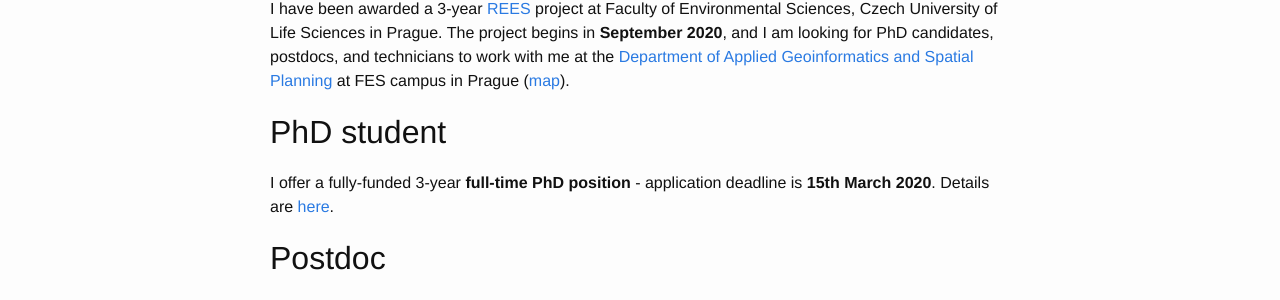
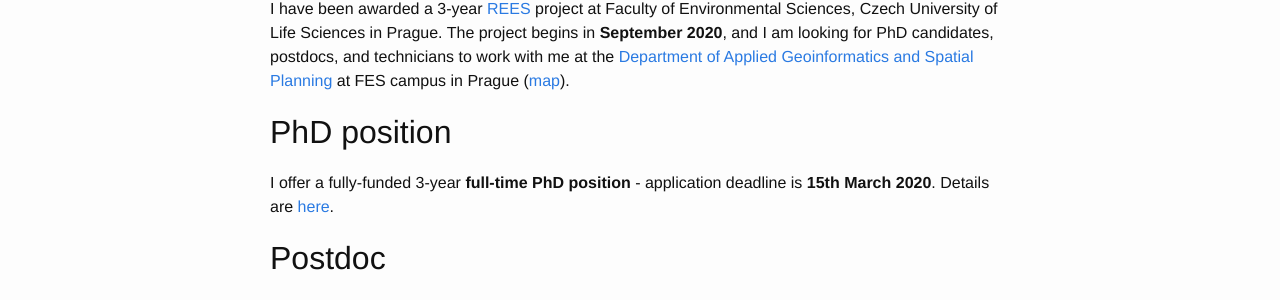
Before and after one commit to petrkeil/website, a Jekyll site: the page built from positions.md, in a window 1280 px wide. Shown: the part 167-467 px from the top of the page. Built offline with Jekyll 4.4.1, drawn with Linux system fonts in a browser that asks for light colours.

Commit message:
phd application announced

```diff
--- a/positions.md
+++ b/positions.md
@@ -8,7 +8,7 @@ I have been awarded a 3-year [REES](https://www.fzp.czu.cz/en/r-9676-news/announ
 Faculty of Environmental Sciences, Czech University of Life Sciences in Prague. The project begins
 in **September 2020**, and I am looking for PhD candidates, postdocs, and technicians to work with me at the [Department of Applied Geoinformatics and Spatial Planning](https://www.fzp.czu.cz/en/r-9407-departments/r-9471-departments/r-9649-department-of-applied-geoinformatics-and-spatial-planning) at FES campus in Prague ([map](https://goo.gl/maps/meeM8oJwMwHHywtdA)).
 
-## PhD student
+## PhD position
 
 I offer a fully-funded 3-year **full-time PhD position** - application deadline is **15th March 2020**. Details are [here](https://github.com/petrkeil/website/blob/master/documents/PhD_call_Keil_CZU_2020_full.pdf).
 
```
Also changed, not shown: 2 other files.
